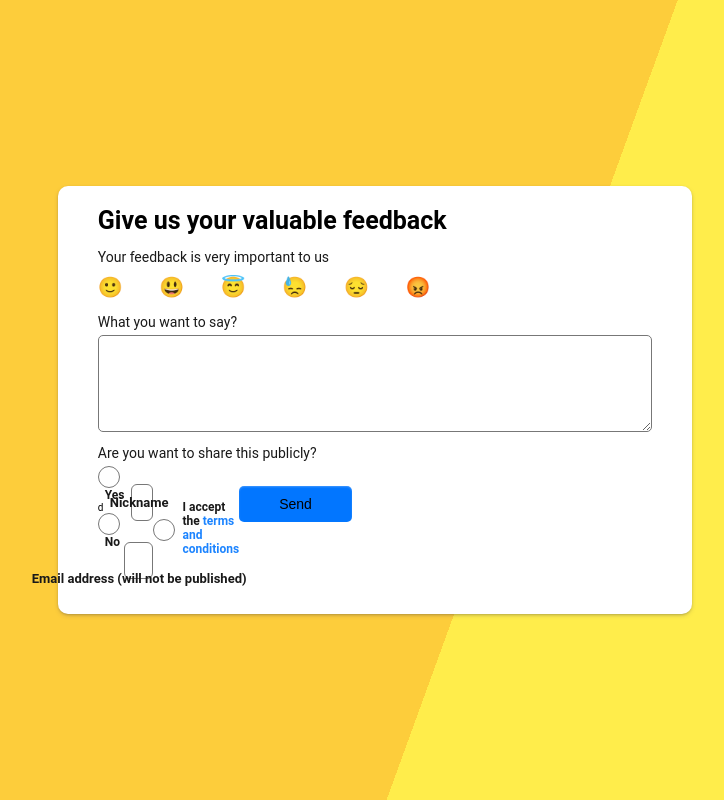
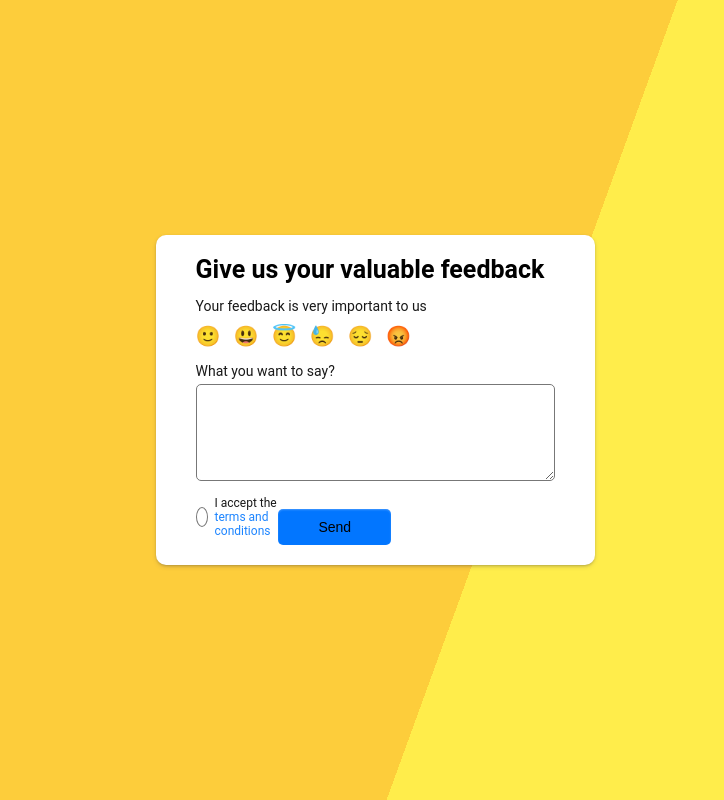
Before and after one commit to RAIZERO-Team/Stavitel, a PHP site: page /Feedback_Form.html in a window 1280 px wide. Shown: the whole page, without its empty margins (265-989 px from the left). Run offline with PHP 8.4, Linux system fonts and the light colour scheme.

Commit message:
update feedback files

```diff
--- a/src/Frontend/CSS/Feedback_Form.css
+++ b/src/Frontend/CSS/Feedback_Form.css
@@ -7,7 +7,6 @@
 html {
     font-size: 62.5%;
 }
-
 
 body {
     padding: 2rem;
@@ -26,24 +25,20 @@ body {
     padding: 2rem 4rem;
     box-shadow: rgba(50, 50, 93, 0.25) 0px 2px 5px -1px,
         rgba(0, 0, 0, 0.3) 0px 1px 3px -1px;
-}
-
 h1 {
     color: #000;
     font-size: 2.5rem;
     margin-bottom: 0.3rem;
 }
-
 p {
     color: #191919;
     font-size: 1.4rem;
 }
-.emoji-box{
+.emoji-box {
     padding: 1rem 0;
     width: 60%;
     display: flex;
     justify-content: space-between;
-}
 .btn {
     background-color: transparent;
     border: none;
@@ -54,9 +49,13 @@ p {
         transform: scale(1.5);
     }
   }
+}
+}
+
 .question {
     margin: 0.5rem 0;
 }
+
 textarea {
     padding: 1rem;
     width: 100%;
@@ -65,18 +64,19 @@ textarea {
     border-radius: 0.5rem;
     color: #000;
     margin-bottom: 0.6rem;
-
     &:active {
         box-shadow: rgba(50, 50, 93, 0.25) 0px 2px 5px -1px,
             rgba(0, 0, 0, 0.3) 0px 1px 3px -1px;
     }
 }
-.radio-btns{
+
+.radio-btns {
     width: 40%;
     display: flex;
     justify-content: space-between;
+    .one-btn {
+      display: flex;
 }
-
 input[type="radio"] {
     position: relative;
     font-size: 2rem;
@@ -88,7 +88,7 @@ input[type="radio"] {
     display: flex;
     justify-content: center;
     align-items: center;
-
+  }
 &::before {
       content: "";
       width: 1rem;
@@ -96,118 +96,27 @@ input[type="radio"] {
       border-radius: 50%;
       transition: 0.2s;
   }
-}
 &:checked::before {
     background-color: #006ae8;
-
 }
 label {
     color: #000 ;
     font-size: 1.7rem;
     margin-left: 1rem;
-
-}
-.info-field {
-    width: 100%;
-    display: flex;
-    justify-content: space-between;
-    flex-direction: column;
-    margin: 0.5rem 0;
-}
-.name{
-    padding: 1.3rem 0 0 0;
-    display: flex;
-    flex-direction: column;
-
-}
-label{
-    color:#000;
-    position: relative;
-    font-weight: bold;
-    font-size: 1rem;
-    margin-bottom: 0.5rem;
-
-
-}
-span {
-    position: absolute;
-    left: 12%;
-    top: 50;
-    transform: translate(-50%, -50%);
-    font-size: rem;
-    white-space: nowrap;
-    font-weight: bold;
-    line-height: 1.2;
-    transition: 0.2s ease-in-out;
-}
-input{
-    width: 100%;
-    border-radius: 0.6rem;
-    background-color: transparent;
-    padding: 1rem;
-    border: 0.1rem solid #777;
-    color: #000;
-    &:focus + span,
-    &:not(:placeholder-shown) + span{
-        top: 0%;
-        background-color: #fff;
-        padding: 0.2rem 0.7rem;
 }
 }
-.email{
-    padding: 1rem 0 0.5rem 0;
-    display: flex;
-    flex-direction: column;
-    margin-top: 0.6rem;
 
-}
-label{
-    color: #000;
-    position: relative;
-    font-weight: bold;
-    font-size: 1rem;
-    margin-bottom: 0.5rem;
-}
-span{
-    position: absolute;
-    left: 35%;
-    top: 50%;
-    transform: translate(-50%, -50%);
-    font-size: 1.3rem;
-    white-space: nowrap;
-    font-weight: bold;
-    line-height: 1.2;
-    transition: 0.2s ease-in-out;
-}
-input{
-    width: 100%;
-    border-radius: 0.6rem;
-    background-color: transparent;
-    padding: 1rem;
-    border: 0.1rem solid #777;
-    color: #000;
-    &:focus + span,
-    &:not(:placeholder-shown) + span{
-        top: 0%;
-        background-color: #fff;
-        padding: 0.2rem 0.7rem;
-    }
-}
 .accept{
     display: flex;
     align-items: center;
-
-}
 label{
     font-size: 1.2rem;
     color: #191919;
     margin-left: 0.7rem;
-
-}
 a {
     color: #1c84ff;
 }
-
+}
 input[type="radio"] {
     position: relative;
     font-size: 2rem;
@@ -219,9 +128,6 @@ input[type="radio"] {
     display: flex;
     justify-content: center;
     align-items: center;
-
-
-}
 &::before {
     content: "";
     width: 1rem;
@@ -231,13 +137,13 @@ input[type="radio"] {
 }
 &:checked::before {
     background-color: #006ae8;
+}
+}
+}
 
-}
 .center{
     margin-top: 2rem;
     text-align: center;
-
-}
 .button{
     width: 100%;
     background-color: #0276ff;
@@ -251,8 +157,8 @@ input[type="radio"] {
 .button:active{
     background-color: #006ae8;
     transform: scale(0.98);
-
 }
 .button:hover {
     background-color: #1c84ff;
 }
+}
--- a/src/Frontend/Feedback_Form.html
+++ b/src/Frontend/Feedback_Form.html
@@ -24,44 +24,22 @@
       <button class="btn normal">&#128531;</button>
       <button class="btn normal">&#128532;</button>
       <button class="btn normal">&#128545;</button>
+    </div>
 
-    </div>
     <p class="question">What you want to say?</p>
     <textarea id="textarea" cols="40" rows="5"></textarea>
-    <p class="question">Are you want to share this publicly?</p>
+
     <div class="radio-btns">
-      <div class="one-btn">
-        <input type="radio" name="one" id="Yes">
-        <label for="Yes">Yes</label>
-        <div class="one-btn">d<br>
-          <input type="radio" name="one" id="No">
-          <label for="No">No</label>
-
-
-      </div>
-    </div>
-    <div class="info-field">
-      <div class="name">
-        <label>
-          <input type="text" placeholder=" ">
-          <span>Nickname</span>
-        </label>
-      </div>
-      <div class="email">
-        <input type="email" placeholder=" ">
-        <label>
-          <span>Email address (will not be published)</span>
-        </label>
-      </div>
-    </div>
     <div class="accept">
       <input type="radio" id="accept">
       <label>I accept the <a herf="#" >terms and conditions</a></label>
     </div>
+
     <div class="center">
       <button class="btn button">Send</button>
     </div>
   </div>
+  </div>
   <script scr="./JS/feedback.js"></script>
 </body>
 </html>
```
Lines whose indentation alone changed are shown as unchanged.
